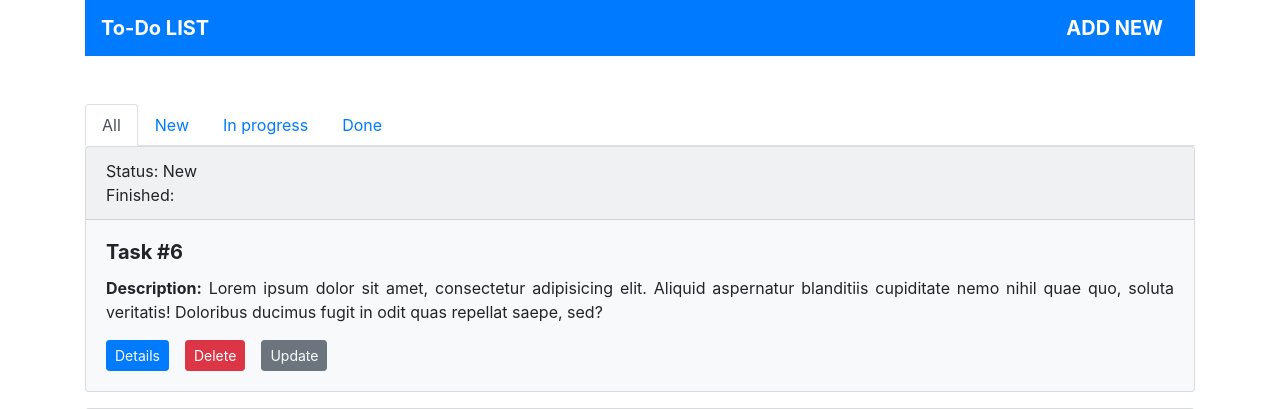
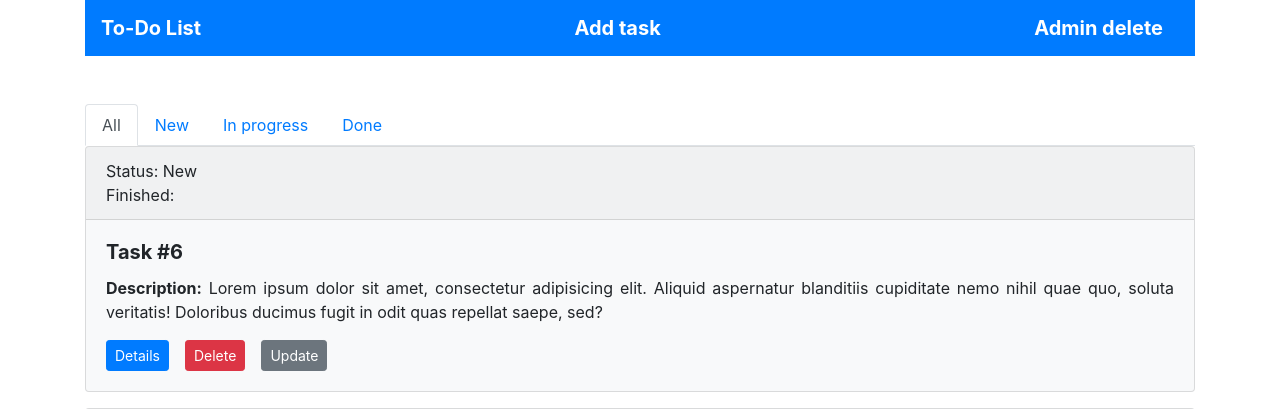
Before and after one commit to ihinion/homework_47, a Django app: page / in a window 1280 px wide. Shown: the top 409 px of the page. Run offline with Django 3.2, Linux system fonts and the light colour scheme; data comes from the database, SQL or seed files in the repository; some libraries are stand-ins or nearby versions.

Commit message:
Created 'admin_delete.html', admin_delete_view, added path for it in urls.py and link in index.html

```diff
--- a/source/main/urls.py
+++ b/source/main/urls.py
@@ -15,7 +15,7 @@ Including another URLconf
 """
 from django.contrib import admin
 from django.urls import path
-from webapp.views import index_view, task_create_view, delete_view, task_view, task_update_view
+from webapp.views import index_view, task_create_view, delete_view, task_view, task_update_view, admin_delete_view
 
 urlpatterns = [
     path('admin/', admin.site.urls),
@@ -24,4 +24,5 @@ urlpatterns = [
     path('task/<id>/delete/', delete_view, name='task_delete'),
     path('task/<pk>/', task_view, name='task_view'),
     path('task/<int:pk>/update/', task_update_view, name='task_update'),
+    path('delete/', admin_delete_view, name='admin_delete')
 ]
--- a/source/webapp/templates/index.html
+++ b/source/webapp/templates/index.html
@@ -2,8 +2,9 @@
 {% block title %}To-Do List{% endblock %}
 {% block nav %}
 <nav class="navbar navbar-dark bg-primary mb-5">
-    <a class="navbar-brand font-weight-bold" href="{% url 'index' %}">To-Do LIST</a>
-    <a class="navbar-brand font-weight-bold" href="{% url 'task_create' %}">ADD NEW</a>
+    <a class="navbar-brand font-weight-bold" href="{% url 'index' %}">To-Do List</a>
+    <a class="navbar-brand font-weight-bold" href="{% url 'task_create' %}">Add task</a>
+    <a class="navbar-brand font-weight-bold" href="{% url 'admin_delete' %}">Admin delete</a>
 </nav>
 {% endblock %}
 
--- a/source/webapp/views.py
+++ b/source/webapp/views.py
@@ -57,3 +57,15 @@ def task_update_view(request, pk):
         return redirect(task_view, pk=task.pk)
     else:
         return render(request, 'update.html', context={'form': form, 'task': task})
+
+
+def admin_delete_view(request):
+    tasks = Task.objects.all()
+    if request.method == 'GET':
+        return render(request, 'admin_delete.html', {'tasks': tasks})
+    elif request.method == 'POST':
+        selected_tasks = request.POST.getlist('pk')
+        for pk in selected_tasks:
+            task = get_object_or_404(Task, id=pk)
+            task.delete()
+        return redirect('index')
```
Also changed, not shown: source/webapp/templates/admin_delete.html (added, +15 -0 lines).
